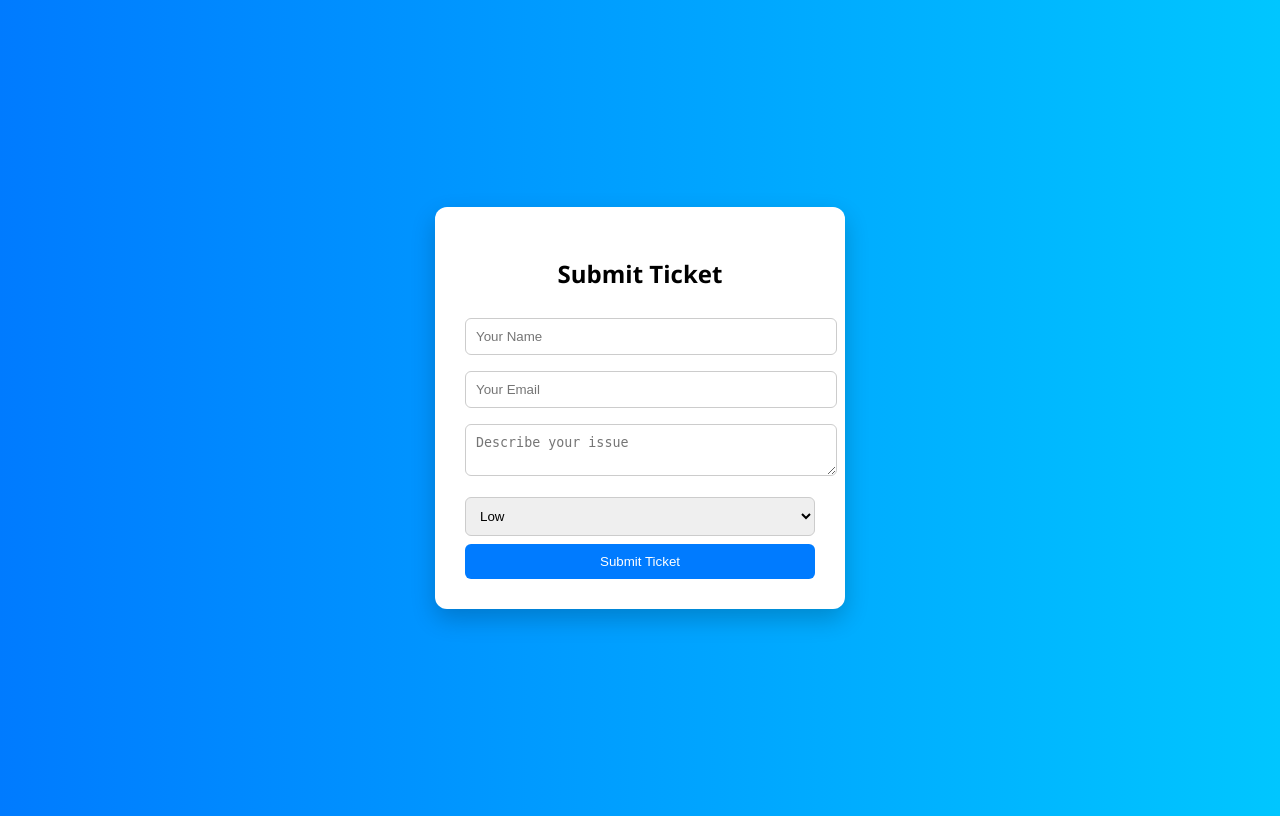
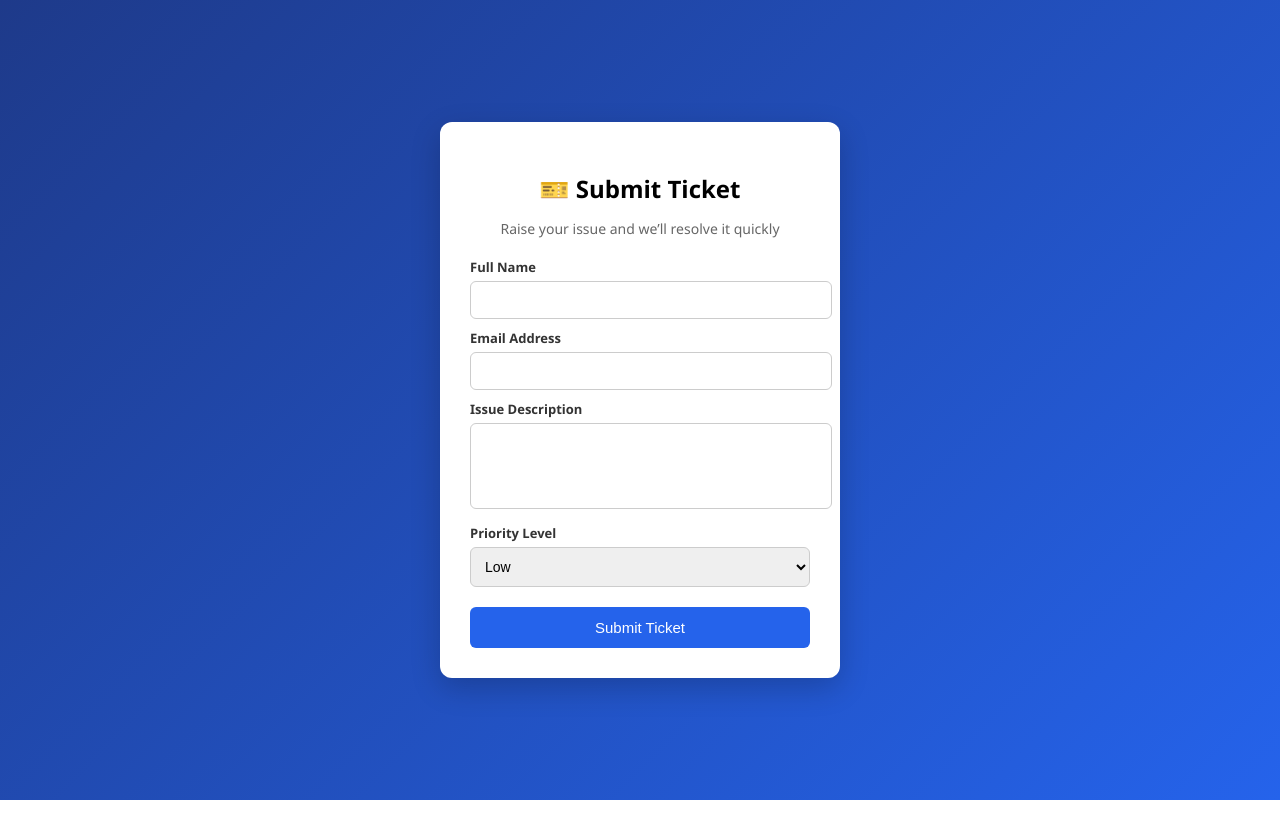
Before and after one commit to hanishzackariya12-netizen/ticketing-system, a Flask app: page / in a window 1280 px wide. Run offline with Flask 3, Linux system fonts and the light colour scheme.

Commit message:
Update form.html

```diff
--- a/templates/form.html
+++ b/templates/form.html
@@ -5,62 +5,126 @@
 
     <style>
         body {
+            margin: 0;
             font-family: 'Segoe UI', sans-serif;
-            background: linear-gradient(to right, #007bff, #00c6ff);
+            background: linear-gradient(135deg, #1e3a8a, #2563eb);
+            height: 100vh;
             display: flex;
             justify-content: center;
             align-items: center;
-            height: 100vh;
+        }
+
+        .container {
+            width: 400px;
         }
 
         .card {
             background: white;
             padding: 30px;
             border-radius: 12px;
-            width: 350px;
-            box-shadow: 0 10px 25px rgba(0,0,0,0.2);
+            box-shadow: 0 10px 30px rgba(0,0,0,0.2);
         }
 
         h2 {
             text-align: center;
+            margin-bottom: 10px;
+        }
+
+        .subtitle {
+            text-align: center;
+            font-size: 14px;
+            color: #666;
             margin-bottom: 20px;
+        }
+
+        label {
+            font-size: 13px;
+            font-weight: 600;
+            color: #333;
+            display: block;
+            margin-top: 10px;
         }
 
         input, textarea, select {
             width: 100%;
             padding: 10px;
-            margin: 8px 0;
+            margin-top: 5px;
             border-radius: 6px;
             border: 1px solid #ccc;
+            font-size: 14px;
+        }
+
+        input:focus, textarea:focus, select:focus {
+            border-color: #2563eb;
+            outline: none;
+            box-shadow: 0 0 5px rgba(37,99,235,0.3);
+        }
+
+        textarea {
+            resize: none;
         }
 
         button {
             width: 100%;
-            padding: 10px;
-            background: #007bff;
-            color: white;
+            margin-top: 20px;
+            padding: 12px;
             border: none;
             border-radius: 6px;
+            background: #2563eb;
+            color: white;
+            font-size: 15px;
             cursor: pointer;
-            transition: 0.3s;
         }
 
         button:hover {
-            background: #0056b3;
+            background: #1e40af;
+        }
+
+        .success {
+            background: #d1fae5;
+            color: #065f46;
+            padding: 10px;
+            border-radius: 6px;
+            text-align: center;
+            margin-bottom: 15px;
+            font-size: 14px;
+            animation: fadeIn 0.5s ease;
+        }
+
+        @keyframes fadeIn {
+            from {opacity: 0;}
+            to {opacity: 1;}
         }
     </style>
 </head>
 
 <body>
 
+<div class="container">
     <div class="card">
-    <h2> Submit Ticket</h2>
+
+        <h2>🎫 Submit Ticket</h2>
+        <p class="subtitle">Raise your issue and we’ll resolve it quickly</p>
+
+        <!-- SUCCESS MESSAGE -->
+        {% if request.args.get('success') %}
+        <div class="success" id="successMsg">
+            ✅ Ticket submitted successfully!
+        </div>
+        {% endif %}
 
         <form method="POST" action="/submit">
-        <input type="text" name="name" placeholder="Your Name" required>
-        <input type="email" name="email" placeholder="Your Email" required>
-        <textarea name="issue" placeholder="Describe your issue" required></textarea>
 
+            <label>Full Name</label>
+            <input type="text" name="name" required>
+
+            <label>Email Address</label>
+            <input type="email" name="email" required>
+
+            <label>Issue Description</label>
+            <textarea name="issue" rows="4" required></textarea>
+
+            <label>Priority Level</label>
             <select name="priority">
                 <option>Low</option>
                 <option>Medium</option>
@@ -68,8 +132,21 @@
             </select>
 
             <button type="submit">Submit Ticket</button>
+
         </form>
+
     </div>
+</div>
+
+<!-- AUTO HIDE SUCCESS MESSAGE -->
+<script>
+setTimeout(() => {
+    let msg = document.getElementById("successMsg");
+    if (msg) {
+        msg.style.display = "none";
+    }
+}, 3000);
+</script>
 
 </body>
 </html>
```
Lines whose indentation alone changed are shown as unchanged.
